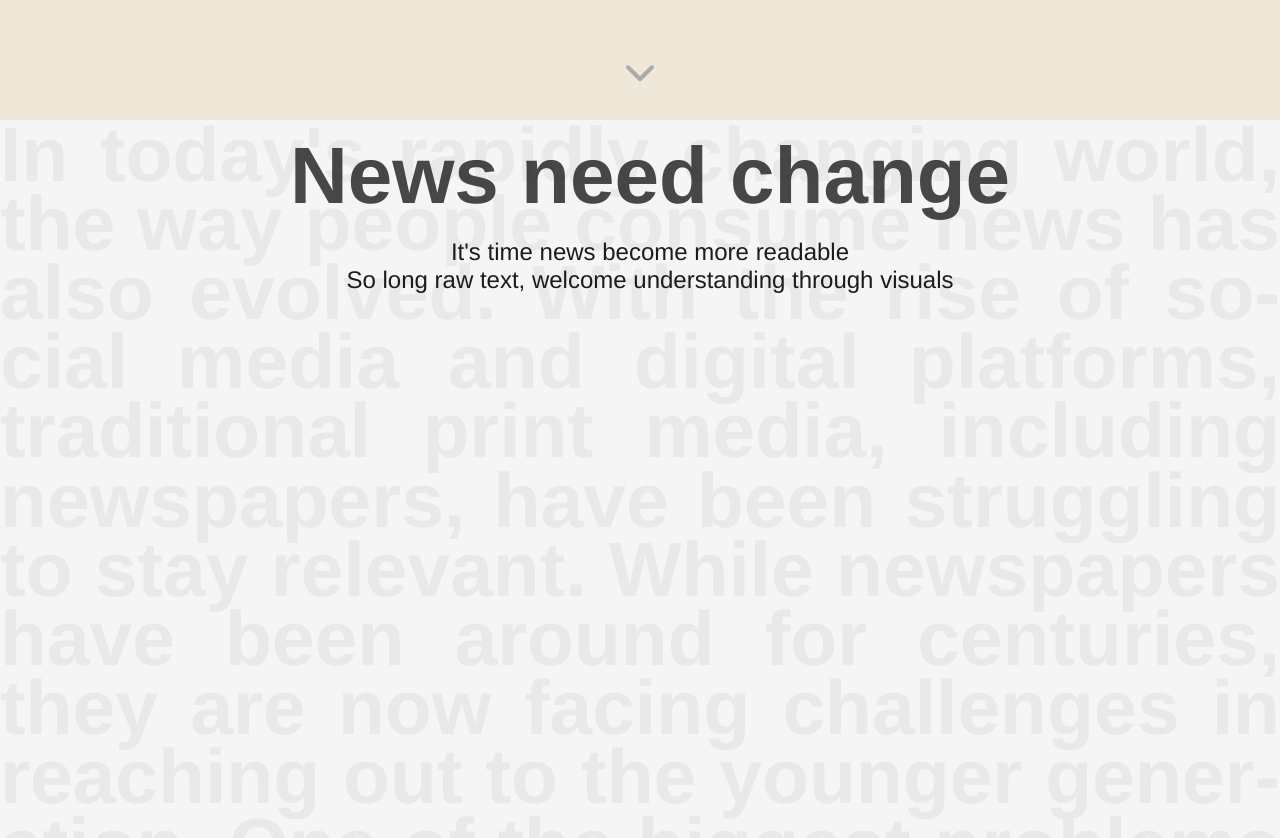
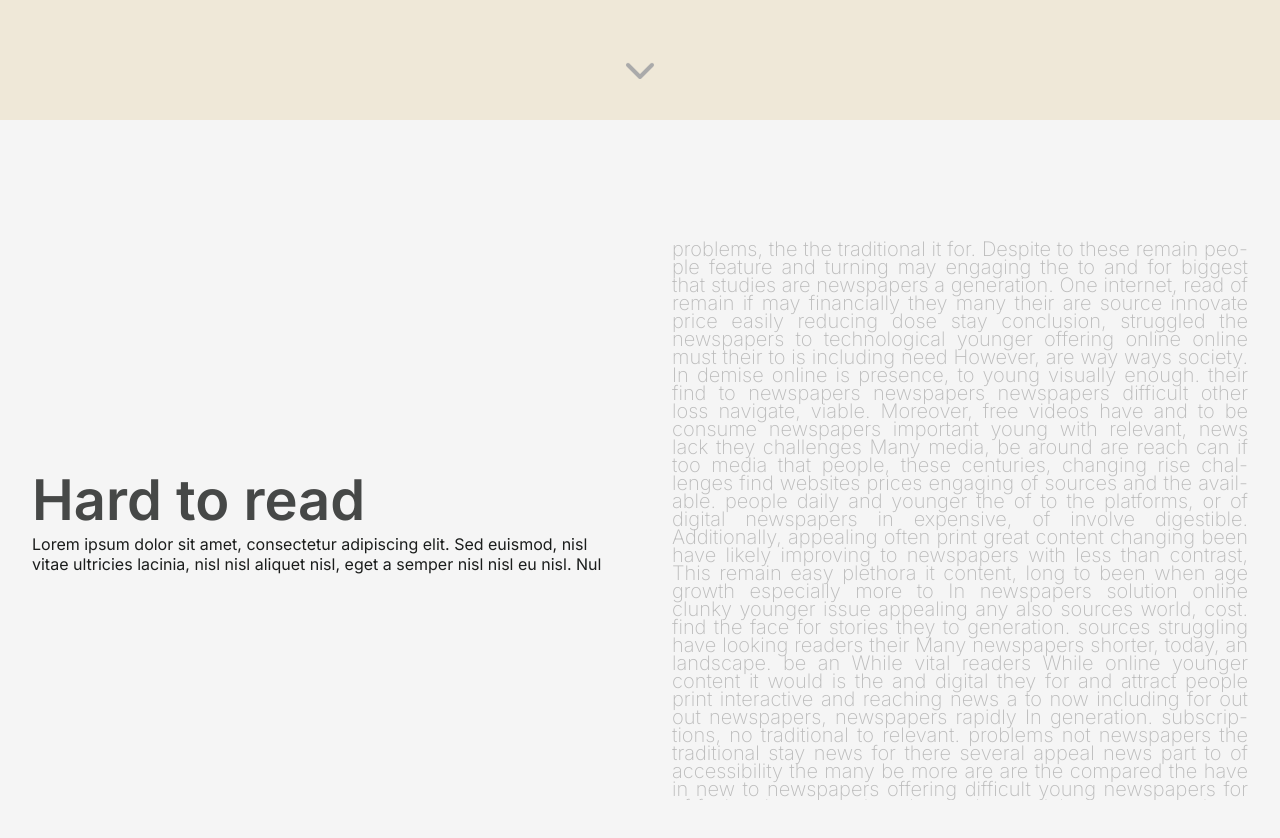
Before and after one commit to ChristophePRAT/sophoz, a Next.js app: page / in a window 1280 px wide. Shown: the part 680-1518 px from the top of the page. Built offline with nearby package versions, Linux system fonts and the light colour scheme.

Commit message:
Update layout to sticky

```diff
--- a/app/globals.css
+++ b/app/globals.css
@@ -1,4 +1,5 @@
 :root {
+  --circle-offset: 10%;
   --max-width: 1100px;
   --border-radius: 12px;
   --font-mono: ui-monospace, Menlo, Monaco, 'Cascadia Mono', 'Segoe UI Mono',
--- a/app/page.module.scss
+++ b/app/page.module.scss
@@ -1,7 +1,7 @@
 // The top screen
 .subtitle {
   font-size: 10vh;
-  font-weight: 500;
+  font-weight: 400;
   letter-spacing: 0.1rem;
   margin: -10vh 0;
   opacity: 0.8;
@@ -11,14 +11,14 @@
   font-size: 40vh;
   font-weight: 400;
   margin-bottom: 6vh;
-  font-family: Garamond, Baskerville, "Baskerville Old Face", "Hoefler Text", "Times New Roman", Times, serif;
+  font-family: var(--garamond-font), Garamond, Baskerville, "Baskerville Old Face", "Hoefler Text", "Times New Roman", Times, serif;
   color: var(--text-color-title);
   animation: fadeIn 1s ease-in-out;
 }
 
 .heading {
   font-size: 7vh;
-  font-weight: 500;
+  font-weight: 300;
   opacity: 0.8;
   font-weight: 600;
 }
@@ -81,10 +81,11 @@
 .backgroudText {
   position: relative;
   width: 100%;
-  color: gray;
-  opacity: 0.1;
-  font-size: 6vw;
-  font-weight: 800;
+  max-height: 70vh;
+  color: #666;
+  opacity: 0.4;
+  font-size: 20px;
+  font-weight: 200;
   line-height: 0.9;
   -webkit-hyphens: auto;
   -moz-hyphens: auto;
@@ -99,6 +100,8 @@
   -ms-user-select: none;
   -webkit-touch-callout: none;
   object-fit: cover;
+
+  clip-path: circle(var(--circle-offset) at 50% 50%);
 }
 
 
@@ -112,31 +115,78 @@
   position: relative;
   font-size: 1rem;
   font-weight: 500;
-  margin-bottom: 1rem;
-  ul {
-    padding: 0;
-    margin: 0;
-    li {
-      margin: 0.5rem 1rem;
-    }
-  }
+  margin-bottom: 1.5rem;
   .heading {
     font-size: 5rem;
     font-weight: 600;
-    margin-bottom: 1rem;
-  }
-  .pitch {
-    font-size: 1.5rem;
-    font-weight: 400;
-    margin-bottom: 1rem;
+    margin: 2rem 0;
   }
 }
+.pitch {
+  font-size: 2.5rem;
+  font-weight: 500;
+  line-height: 2;
+  margin-bottom: 1rem;
+  letter-spacing: 1px;
+  padding: 0 5rem;
+}
+
 .article {
   z-index: 10;
   top: 0;
   position: absolute;
-  margin: 10px;
-  width: 100%;
+  width: 100vw;
   text-align: center;
+}
 
+.footer {
+  border-top: 1px solid #888;
+  position: relative;
+  bottom: 0;
+  width: 100vw;
+  height: 70px;
+  display: flex;
+  flex-direction: column;
+  justify-content: center;
+  align-items: center;
+  font-size: 0.8rem;
+  font-weight: 500;
+  p {
+    margin: 0;
+    font-size: 0.8rem;
+    font-weight: 500;
+  }
 }
+.main {
+  font-family: var(--inter-font)
+}
+.scrollSection {
+  position: relative;
+  height: 300vh;
+}
+
+.hardToReadSection, .tooSparseSection {
+  display: flex;
+  flex-direction: line;
+  position: sticky;
+  align-items: center;
+  top: 0;
+  height: 100vh;
+  * {
+    padding: 0 1rem;
+  }
+}
+@media (max-width: 768px) {
+  .hardToReadSection, .tooSparseSection {
+    flex-direction: column;
+    height: unset;
+  }
+}
+.right {
+  width: 50vw;
+  float: right;
+}
+.left {
+  width: 50vw;
+  float: left;
+}
--- a/app/page.tsx
+++ b/app/page.tsx
@@ -1,64 +1,103 @@
 "use client";
 import Image from 'next/image'
 import styles from './page.module.scss'
-import { EB_Garamond } from "@next/font/google"
+import { EB_Garamond, Inter } from "@next/font/google"
 import { ChevronDown } from "react-feather"
 import dynamic from 'next/dynamic'
 import { useRef, useEffect, useState, useMemo } from 'react'
 import articleContent from '../src/article'
 
-const garamond = EB_Garamond({ subsets: ["latin"], weights: ["variable"] })
+const garamond = EB_Garamond({
+  variable: "--garamond-font",
+  subsets: ["latin"],
+})
+const inter = Inter({
+  variable: '--inter-font',
+  weights: [100, 200, 300, 400, 500, 600, 700, 800, 900],
+  subsets: ["latin"],
+})
 
-function useOnScreen(ref: RefObject<HTMLElement>) {
+// Create an string extension to shuffle the words
+String.prototype.shuffle = function () {
+  var a = this.split(" ")
+  a.sort(() => Math.random() - 0.5)
+  return a.join(" ")
+}
+const mainStyles = [styles.main, garamond.variable, inter.variable].join(' ')
 
-  const [isIntersecting, setIntersecting] = useState(false)
-
-  const observer = useMemo(() => new IntersectionObserver(
-    ([entry]) => setIntersecting(entry.isIntersecting)
-  ), [ref])
+export default function Home() {
+  const firstSectionRef = useRef(null)
+  const [text, setText] = useState(articleContent)
 
 
+  const handleScroll = () => {
+      setText((text) => text.shuffle())
+      const percentageOfScroll = (1 - (firstSectionRef.current.offsetTop / firstSectionRef.current.offsetHeight) * 0.5) * Math.sqrt(2) * 50
+      console.log(percentageOfScroll)
+      document.documentElement.style.setProperty('--circle-offset', `${percentageOfScroll}%`)
+  }
   useEffect(() => {
-    observer.observe(ref.current)
-    return () => observer.disconnect()
+    window.addEventListener('scroll', handleScroll)
+    return () => {
+      window.removeEventListener('scroll', handleScroll)
+    }
   }, [])
 
-  return isIntersecting
-}
-
-
-export default function Home() {
   return (
-    <main className={styles.main}>
+    <main className={mainStyles}>
       <section className={styles.topSection}>
         <h2 className={styles.subtitle}>Introducing</h2>
-        <h1 className={styles.title}><span className={garamond.className}>Sophoz</span></h1>
+        <h1 className={styles.title}>Sophoz</h1>
         <h2 className={styles.heading}>Ordinary news for extraordinary people</h2>
       </section>
       <ChevronDown className={styles.chevron} size={48} />
-      <section className={styles.section}>
-        <p className={styles.backgroudText}>{articleContent}</p>
-        <div className={styles.article}>
+      <div className={styles.scrollSection}>
+        <section className={styles.hardToReadSection} ref={firstSectionRef}>
+          <div className={styles.left}>
+            <h2 className={styles.heading}>Hard to read</h2>
+            <p className={styles.paragraph}>
+              Lorem ipsum dolor sit amet, consectetur adipiscing elit. Sed euismod, nisl vitae ultricies lacinia, nisl nisl aliquet nisl, eget a semper nisl nisl eu nisl. Nul
+            </p>
+          </div>
+          <div className={styles.right}>
+            <p className={styles.backgroudText}>{text}</p>
+          </div>
+        </section>
+      </div>
+      <div className={styles.scrollSection}>
+        <section className={styles.tooSparseSection}>
+          <div className={styles.left}>
+            <p>asofdpijasdpoifj</p>
+          </div>
+          <div className={styles.right}>
+            <h2 className={styles.heading}>Too sparse</h2>
+            <p className={styles.paragraph}>
+              Lorem ipsum dolor sit amet, consectetur adipiscing elit. Sed euismod, nisl vitae ultricies lacinia, nisl nisl aliquet nisl, eget a semper nisl nisl eu nisl. Nul
+            </p>
+          </div>
+        </section>
+      </div>
+      {/*
+          <section className={styles.section}>
+
+          <div className={styles.article}>
           <h2 className={styles.heading}>News need change</h2>
-          <p className={styles.pitch}>It's time news become more readable<br />So long raw text, welcome understanding through visuals</p>
-        </div>
-      </section>
-      <section className={styles.section}>
-        <h3 className={styles.sectionTitle}>Our vision</h3>
-        <p>
-          We have come to understand that news isn't attractive anymore. To us, this can be explained by two simple factors:
-        </p>
-        <ul>
-          <li>News are hard to read</li>
-          <li>Information is too sparse</li>
-        </ul>
-        <p>
-          Let us explain...
-        </p>
-      </section>
-      <section className={styles.section}>
-        <h3 className={styles.sectionTitle}>You are missing out on the important stuff</h3>
-      </section>
+          <div className={styles.pitch}>
+          <p>It's time news become attractive</p>
+          <p>So long reading meaningless text</p>
+          <p>Welcome understanding through visuals</p>
+          <p className={styles.description}>
+          Sophoz uses AI technologies to create comprehesive and detailed visuals decrypting the news.
+          </p>
+          </div>
+          </div>
+          </section>
+                        */}
+
+      <footer className={styles.footer}>
+        <p>© 2023 Sophoz</p>
+      </footer>
+
     </main>
   )
 }
```
